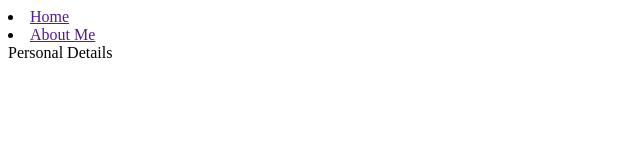
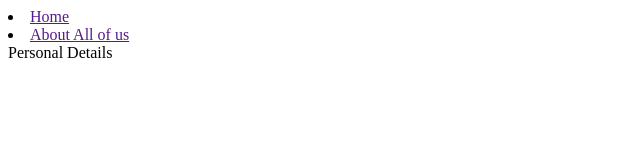
Before and after one commit to jaycek/TestBranching, a plain HTML site: page index.html in a window 1280 px wide. Shown: the full height of the page, 0-640 px from the left. Drawn offline with Linux system fonts and the light colour scheme.

Commit message:
Updated all of us

```diff
--- a/index.html
+++ b/index.html
@@ -9,7 +9,7 @@
     <header>
         <nav>
             <li><a href="">Home</a></li>
-            <li><a href="">About Me</a></li>
+            <li><a href="">About All of us</a></li>
 
         </nav>
     </header>
```
